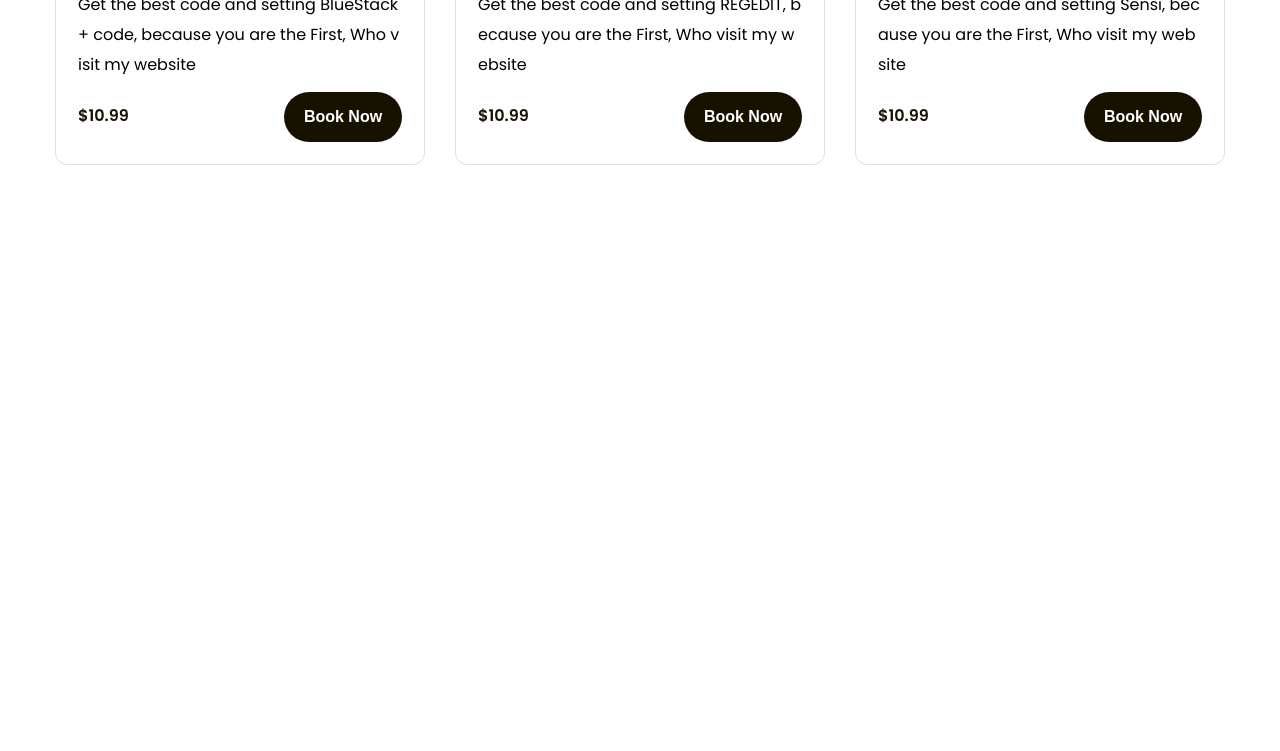
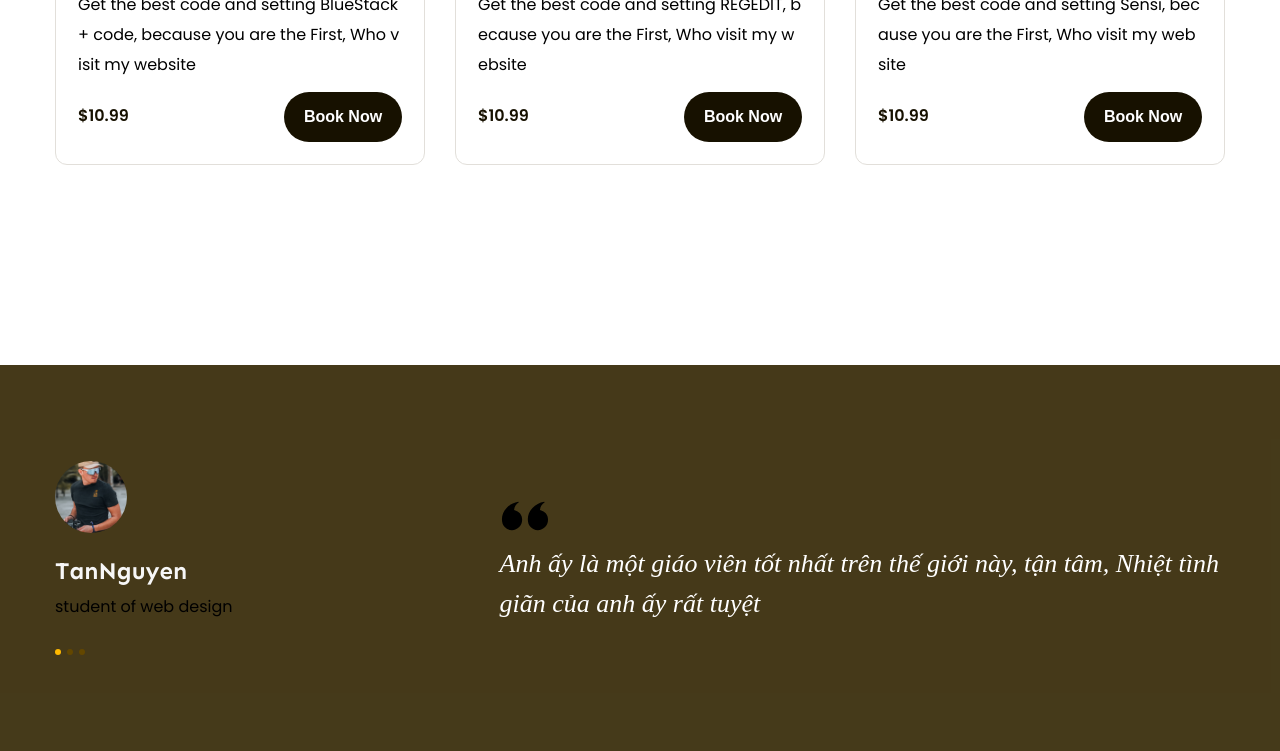
Before and after one commit to NhatTan207/Website_TanNguyen, a plain HTML site: page index.html in a window 1280 px wide. Shown: the part 1594-2345 px from the top of the page. Before the commit the page ends 1824 px from the top, so only its background shows below. Drawn offline with Linux system fonts and the light colour scheme.

Commit message:
Update 3

```diff
--- a/assets/css/style.css
+++ b/assets/css/style.css
@@ -22,16 +22,16 @@ body {
   cursor: pointer;
 }
 /* common */
-.line-climp{
+.line-climp {
   display: -webkit-box;
-  -webkit-line-clamp: var(--line-clamp,1);
+  -webkit-line-clamp: var(--line-clamp, 1);
   -webkit-box-orient: vertical;
   overflow: hidden;
 }
 .line-climp.line-2 {
-  --line-clamp: 3
+  --line-clamp: 3;
 }
-.break-all{
+.break-all {
   word-break: break-all;
 }
 a {
@@ -296,40 +296,39 @@ a {
 .popular-top .control-btn:hover {
   background-color: #ffb900;
 }
-.popular .course-list{
+.popular .course-list {
   margin-top: 55px;
   display: flex;
   /* background-color: beige; */
   gap: 30px;
 }
-.star{
+.star {
   width: 15px;
   height: 15px;
 }
-.popular .course-item .thumb{
+.popular .course-item .thumb {
   width: 100%;
   border-radius: 12px 12px 0px 0px;
   height: 278px;
   object-fit: cover;
 }
-.popular .course-item{
+.popular .course-item {
   flex: 1;
   border-radius: 12px;
   background: #fff;
   border: 1px solid #e2dfda;
-
 }
-.popular .course-item .info{
+.popular .course-item .info {
   padding: 16px 22px 22px;
 }
 .popular .course-item .foot,
 .popular .course-item .rating,
-.popular .course-item .head{
+.popular .course-item .head {
   display: flex;
   align-items: center;
   justify-content: space-between;
 }
-.popular .course-item .title a{
+.popular .course-item .title a {
   color: #171100;
   font-size: 1.8;
   font-weight: 600;
@@ -341,28 +340,94 @@ object-fit: cover;
   font-size: 16px;
   line-height: 1.75;
 }
-.popular .course-item .desc{
+.popular .course-item .desc {
   margin-top: 6px;
   line-height: 1.86;
 }
-.popular .course-item .foot{
+.popular .course-item .foot {
   margin-top: 12px;
 }
-.popular .course-item .prices{
+.popular .course-item .prices {
   color: #171100;
   font-size: 1.8;
   font-weight: 600;
   line-height: 1.67;
 }
-.popular .course-item .btn-book{
+.popular .course-item .btn-book {
   border: none;
 }
-.popular .course-item .btn-book:hover{
+.popular .course-item .btn-book:hover {
   background: var(--primary-color);
   cursor: pointer;
 }
-.popular .course-item:hover{
+.popular .course-item:hover {
   border-radius: 12px;
   border: 1px solid transparent;
   box-shadow: 0px 18px 36px 0px rgba(0, 0, 0, 0.05);
 }
+/* ==========feedback======== */
+.feedback {
+  margin-top: 135px;
+  padding: 96px 0;
+  background: #322502e7;
+}
+.feedback_list{
+  display: flex;
+  overflow: hidden;
+
+}
+.feedback-item {
+  display: flex;
+  justify-content: space-between;
+  align-items: center;
+  flex-shrink: 0;
+}
+.feedback-item .avata {
+  width: 72px;
+  height: 72px;
+  border-radius: 50%;
+  object-fit: cover;
+}
+.feedback-item .info .member-name {
+  margin-top: 18px;
+  color: #f7f7f7;
+  font-family: var(--font-heading);
+  font-size: 2.4rem;
+  font-weight: 700;
+  line-height: 1.42;
+}
+.feedback-item .info p.desc {
+  margin-top: 4px;
+  font-size: 1.4;
+  line-height: 1.86;
+}
+.feedback-item .dots {
+  display: flex;
+  margin-top: 28px;
+  gap: 6px;
+}
+.feedback-item .dot {
+  width: 6px;
+  height: 6px;
+  border-radius: 50%;
+  background: #634700;
+  cursor: pointer;
+}
+.feedback-item .content {
+  width: 66%;
+}
+.feedback-item blockquote {
+  color: #fff;
+  font-size: 2.6rem;
+  font-style: italic;
+  line-height: 1.54;
+  font-family: serif;
+}
+.feedback-item .dot.active {
+  background-color: var(--primary-color);
+  cursor: default;
+}
+.feedback-item .content img.open-quote {
+  width: 50px;
+  height: 50px;
+}
--- a/index.html
+++ b/index.html
@@ -15,6 +15,7 @@
       href="https://fonts.googleapis.com/css2?family=Poppins:wght@400;500;600;700&family=Sen:wght@700&display=swap"
       rel="stylesheet"
     />
+
     <link rel="stylesheet" href="./assets/css/style.css" />
     <title>Document</title>
   </head>
@@ -83,7 +84,8 @@
             <!-- hero right -->
             <div class="content-block">
               <h1 class="heading">
-                Learn more about Registry and script with <span class="highlight">TanNguyen</span>
+                Learn more about Registry and script with
+                <span class="highlight">TanNguyen</span>
               </h1>
               <p class="desc">
                 Build your new skill with a lot of free course, Tan Nguyen will
@@ -93,17 +95,18 @@
                 <a href="" class="btn hero-cta">See course</a>
                 <button class="watch-video">
                   <div class="icon">
-                    <img src="./assets/icon/pause.svg"  class="fa-solid fa-play" style="color: #FFD43B;">
-
+                    <img
+                      src="./assets/icon/pause.svg"
+                      class="fa-solid fa-play"
+                      style="color: #ffd43b"
+                    />
                   </div>
                   <span>Watch Video</span>
                 </button>
               </div>
               <p class="desc desc-recent">recent engagement</p>
               <p class="desc stats">
-                <strong>50k</strong> Students
-                 <strong>10+</strong> Script
-                Code
+                <strong>50k</strong> Students <strong>10+</strong> Script Code
               </p>
             </div>
           </div>
@@ -114,7 +117,10 @@
         <div class="main_content">
           <div class="popular-top">
             <div class="info">
-        <h2 class="heading-lv2">Our popular <strong class="highlight">REGEDIT</strong> Mouse and <strong class="highlight">Script</strong></h2>
+              <h2 class="heading-lv2">
+                Our popular <strong class="highlight">REGEDIT</strong> Mouse and
+                <strong class="highlight">Script</strong>
+              </h2>
               <p class="desc">build new skill with new trend and new script</p>
             </div>
             <div class="control">
@@ -126,16 +132,23 @@
           <div class="course-list">
             <!-- item1 -->
             <div class="course-item">
-        <img src="./assets/img/mancoder.jpg" alt="" class="thumb">
+              <img src="./assets/img/mancoder.jpg" alt="" class="thumb" />
               <div class="info">
                 <div class="head">
-            <h3 class="title"> <a class="line-climp break-all" href="!#">Script Sensi Code</a></h3>
+                  <h3 class="title">
+                    <a class="line-climp break-all" href="!#"
+                      >Script Sensi Code</a
+                    >
+                  </h3>
                   <div class="rating">
-              <img src="./assets/icon/star.svg" alt="" class="star">
+                    <img src="./assets/icon/star.svg" alt="" class="star" />
                     <span class="value">4.8</span>
                   </div>
                 </div>
-          <p class="desc line-climp line-2 break-all">Get the best code and setting BlueStack + code, because you are the First, Who visit my website</p>
+                <p class="desc line-climp line-2 break-all">
+                  Get the best code and setting BlueStack + code, because you
+                  are the First, Who visit my website
+                </p>
                 <div class="foot">
                   <span class="prices">$10.99</span>
                   <button class="btn btn-book">Book Now</button>
@@ -144,16 +157,21 @@
             </div>
             <!-- item2 -->
             <div class="course-item">
-        <img src="./assets/img/mancoder2.jpg" alt="" class="thumb">
+              <img src="./assets/img/mancoder2.jpg" alt="" class="thumb" />
               <div class="info">
                 <div class="head">
-            <h3 class="title"><a class="line-climp break-all" href="!#">Edit REGEDIT</a></h3>
+                  <h3 class="title">
+                    <a class="line-climp break-all" href="!#">Edit REGEDIT</a>
+                  </h3>
                   <div class="rating">
-              <img src="./assets/icon/star.svg" alt="" class="star">
+                    <img src="./assets/icon/star.svg" alt="" class="star" />
                     <span class="value">4.9</span>
                   </div>
                 </div>
-          <p class="desc line-climp line-2 break-all">Get the best code and setting REGEDIT, because you are the First, Who visit my website</p>
+                <p class="desc line-climp line-2 break-all">
+                  Get the best code and setting REGEDIT, because you are the
+                  First, Who visit my website
+                </p>
                 <div class="foot">
                   <span class="prices">$10.99</span>
                   <button class="btn btn-book">Book Now</button>
@@ -162,31 +180,120 @@
             </div>
             <!-- item3 -->
             <div class="course-item">
-        <img src="./assets/img/mancoder3.jpg" alt="" class="thumb">
+              <img src="./assets/img/mancoder3.jpg" alt="" class="thumb" />
               <div class="info">
                 <div class="head">
-            <h3 class="title"><a class="line-climp break-all" href="#!">Edit Script Code</a></h3>
+                  <h3 class="title">
+                    <a class="line-climp break-all" href="#!"
+                      >Edit Script Code</a
+                    >
+                  </h3>
                   <div class="rating">
-              <img src="./assets/icon/star.svg" alt="" class="star">
+                    <img src="./assets/icon/star.svg" alt="" class="star" />
                     <span class="value">4.5</span>
                   </div>
                 </div>
-          <p class="desc line-climp line-2 break-all">Get the best code and setting Sensi, because you are the First, Who visit my website</p>
+                <p class="desc line-climp line-2 break-all">
+                  Get the best code and setting Sensi, because you are the
+                  First, Who visit my website
+                </p>
                 <div class="foot">
                   <span class="prices">$10.99</span>
                   <button class="btn btn-book">Book Now</button>
                 </div>
               </div>
             </div>
+          </div>
+        </div>
+      </div>
+      <!-- Feedback -->
+      <div class="feedback">
+        <div class="main_content">
+          <div class="feedback_list">
+            <!-- comment 1 -->
+            <div class="feedback-item">
+              <!-- khoi ben trai -->
+              <div class="info">
+                <img src="./assets/img/avata1.jpg" alt="" class="avata" />
+                <p class="member-name">TanNguyen</p>
+                <p class="desc">student of web design</p>
+                <div class="dots">
+                  <span class="dot active"></span>
+                  <span class="dot"></span>
+                  <span class="dot"></span>
+                </div>
+              </div>
 
+              <!-- khoi ben phai -->
+              <div class="content">
+                <img
+                  src="./assets/icon/Left_quote.svg"
+                  alt=""
+                  class="open-quote"
+                />
+                <blockquote>
+                  Anh ấy là một giáo viên tốt nhất trên thế giới này, tận tâm,
+                  Nhiệt tình và những bài giãn của anh ấy rất tuyệt
+                </blockquote>
+              </div>
+            </div>
+            <!-- comment 2 -->
+            <div class="feedback-item">
+              <!-- khoi ben trai -->
+              <div class="info">
+                <img src="./assets/img/avata1.jpg" alt="" class="avata" />
+                <p class="member-name">TanNguyen</p>
+                <p class="desc">student of web design</p>
+                <div class="dots">
+                  <span class="dot"></span>
+                  <span class="dot active"></span>
+                  <span class="dot"></span>
+                </div>
+              </div>
 
+              <!-- khoi ben phai -->
+              <div class="content">
+                <img
+                  src="./assets/icon/Left_quote.svg"
+                  alt=""
+                  class="open-quote"
+                />
+                <blockquote>
+                  Anh ấy là một giáo viên tốt nhất trên thế giới này, tận tâm,
+                  Nhiệt tình và những bài giãn của anh ấy rất tuyệt
+                </blockquote>
+              </div>
+            </div>
+            <!-- comment 3 -->
+            <div class="feedback-item">
+              <!-- khoi ben trai -->
+              <div class="info">
+                <img src="./assets/img/avata1.jpg" alt="" class="avata" />
+                <p class="member-name">TanNguyen</p>
+                <p class="desc">student of web design</p>
+                <div class="dots">
+                  <span class="dot"></span>
+                  <span class="dot"></span>
+                  <span class="dot active"></span>
+                </div>
+              </div>
 
-
+              <!-- khoi ben phai -->
+              <div class="content">
+                <img
+                  src="./assets/icon/Left_quote.svg"
+                  alt=""
+                  class="open-quote"
+                />
+                <blockquote>
+                  Anh ấy là một giáo viên tốt nhất trên thế giới này, tận tâm,
+                  Nhiệt tình và những bài giãn của anh ấy rất tuyệt
+                </blockquote>
+              </div>
+            </div>
           </div>
         </div>
       </div>
     </main>
-
-
   </body>
 </html>
```
Also changed, not shown: assets/icon/Left_quote.svg (added), assets/img/avata1.jpg (added). Lines whose indentation alone changed are shown as unchanged.
